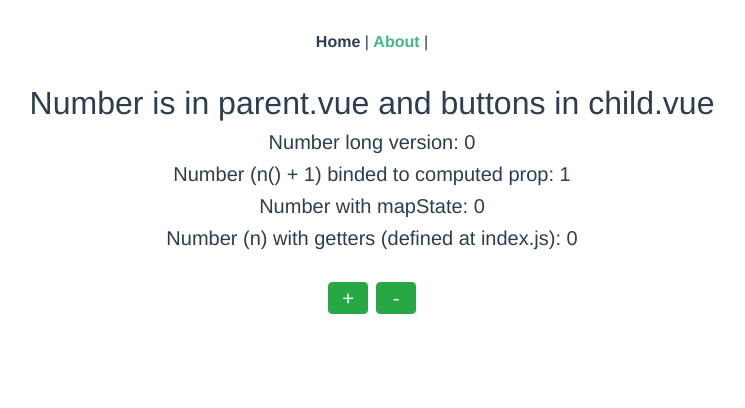
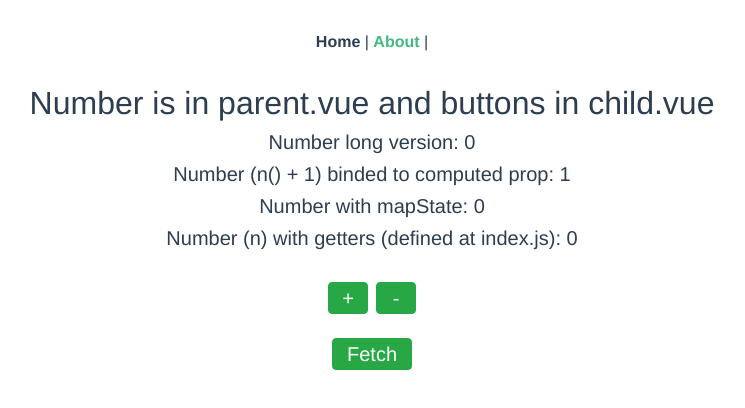
Before and after one commit to marcelobettini/vuex-learning, a Vue app: page /about in a window 1280 px wide. Shown: the top 408 px of the page, without its empty margins (268-1013 px from the left). Built offline with nearby package versions, Linux system fonts and the light colour scheme.

Commit message:
actions -fetch-

```diff
--- a/src/components/Child.vue
+++ b/src/components/Child.vue
@@ -9,17 +9,41 @@
       +
     </button>
     <!-- mapMutations shortens this line: @click="$store.commit('decrement')" -->
-    <button type="button" class="btn btn-success mt-4 mx-1" @click="decrement(3)">
+    <button
+      type="button"
+      class="btn btn-success mt-4 mx-1"
+      @click="decrement(3)"
+    >
       -
     </button>
+    <div>
+      <div>
+        <button id="btnFetch"
+      type="button"
+      class="btn btn-success mt-4 mx-1"
+      @click="getCharacters"
+    >
+      Fetch
+    </button>
+      </div>
+      <ul v-for="item in $store.state.characters" :key="item.id">
+        <li>{{item.name.toUpperCase()}} | {{item.species}} | {{item.gender.toUpperCase()}} | {{item.status}}</li>
+      </ul>
+      {{characters.results}}
+    </div>
   </div>
 </template>
 
 <script>
+import { mapState } from "vuex";
+import { mapActions } from "vuex";
 import { mapMutations } from "vuex";
+
 export default {
   methods: {
-    ...mapMutations(["increment", "decrement"]),
+    ...mapState(["number", "characters"]),
+    ...mapActions(["getCharacters"]),
+    ...mapMutations(["increment", "decrement", "loadCharacters"]),
   },
 };
 </script>
@@ -30,4 +54,10 @@ export default {
   font-size: 20px;
   padding: 0px;
 }
+#btnFetch {
+  width: 80px;
+}
+li {
+  list-style-type:none ;
+}
 </style>
--- a/src/store/index.js
+++ b/src/store/index.js
@@ -6,18 +6,29 @@ Vue.use(Vuex);
 export default new Vuex.Store({
   state: {
     number: 0,
+    characters: [],
   },
   getters: {
-    n: state => state.number
+    n: (state) => state.number,
   },
   mutations: {
     increment(state) {
       state.number++;
     },
-    decrement(state,n) {
+    decrement(state, n) {
       state.number -= n;
     },
+    loadCharacters(state, char) {
+      state.characters = char.results;
+    },
   },
-  actions: {},
+  actions: {
+    getCharacters: async function({ commit }) {
+      const data = await fetch(`https://rickandmortyapi.com/api/character`);
+      const char = await data.json();
+      console.log(char)
+      commit('loadCharacters', char )
+    },
+  },
   modules: {},
 });
```
